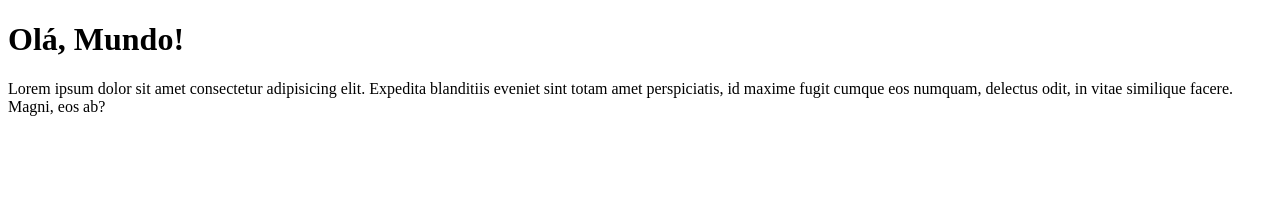
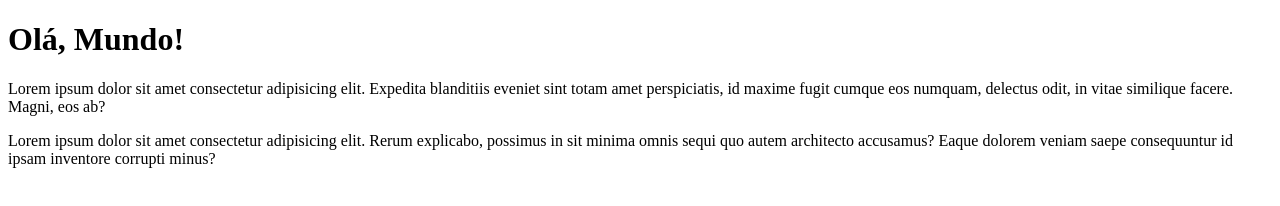
Before and after one commit to erikpixel/Hello-World, a plain HTML site: page site-exemplo/index.html in a window 1280 px wide. Drawn offline with Linux system fonts and the light colour scheme.

Commit message:
Adicionei um parágrafo

```diff
--- a/site-exemplo/index.html
+++ b/site-exemplo/index.html
@@ -9,5 +9,6 @@
 <body>
     <h1>Olá, Mundo!</h1>
     <p>Lorem ipsum dolor sit amet consectetur adipisicing elit. Expedita blanditiis eveniet sint totam amet perspiciatis, id maxime fugit cumque eos numquam, delectus odit, in vitae similique facere. Magni, eos ab?</p>
+    <p>Lorem ipsum dolor sit amet consectetur adipisicing elit. Rerum explicabo, possimus in sit minima omnis sequi quo autem architecto accusamus? Eaque dolorem veniam saepe consequuntur id ipsam inventore corrupti minus?</p>
 </body>
 </html>
```
